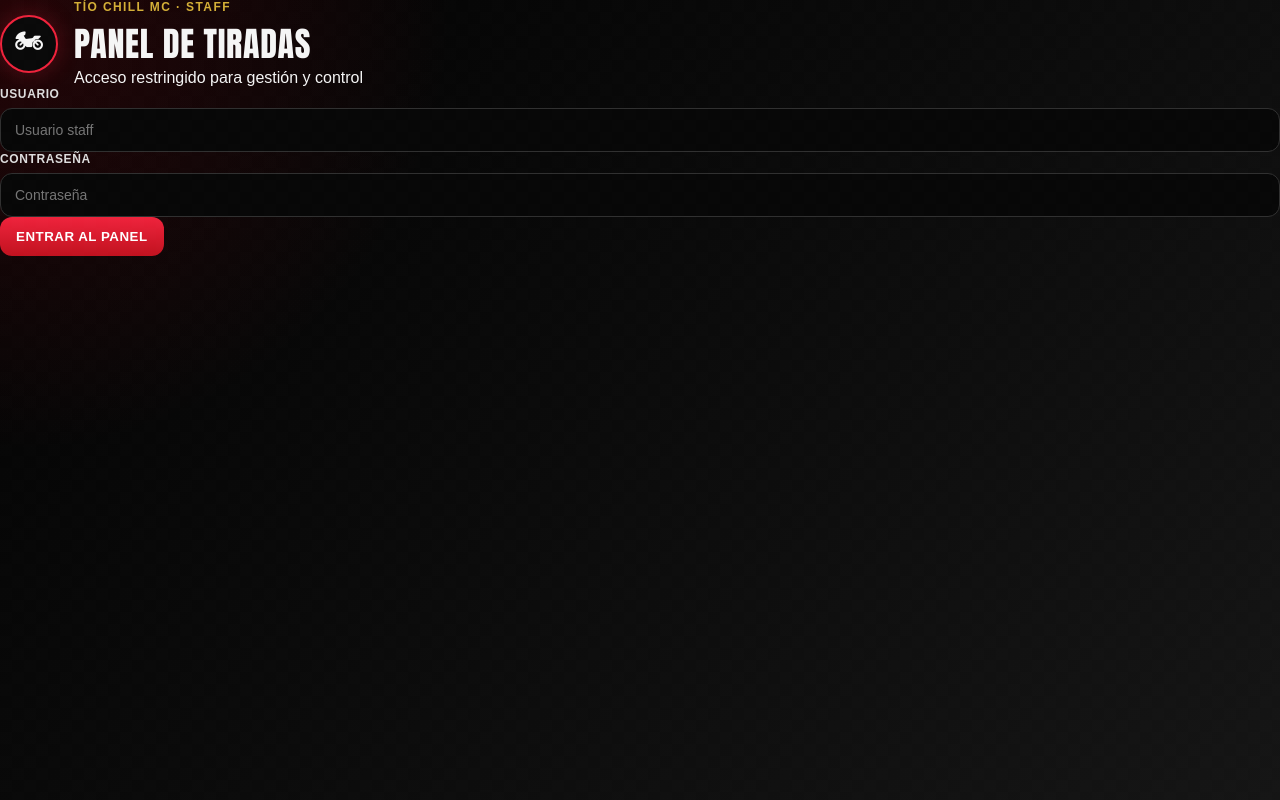
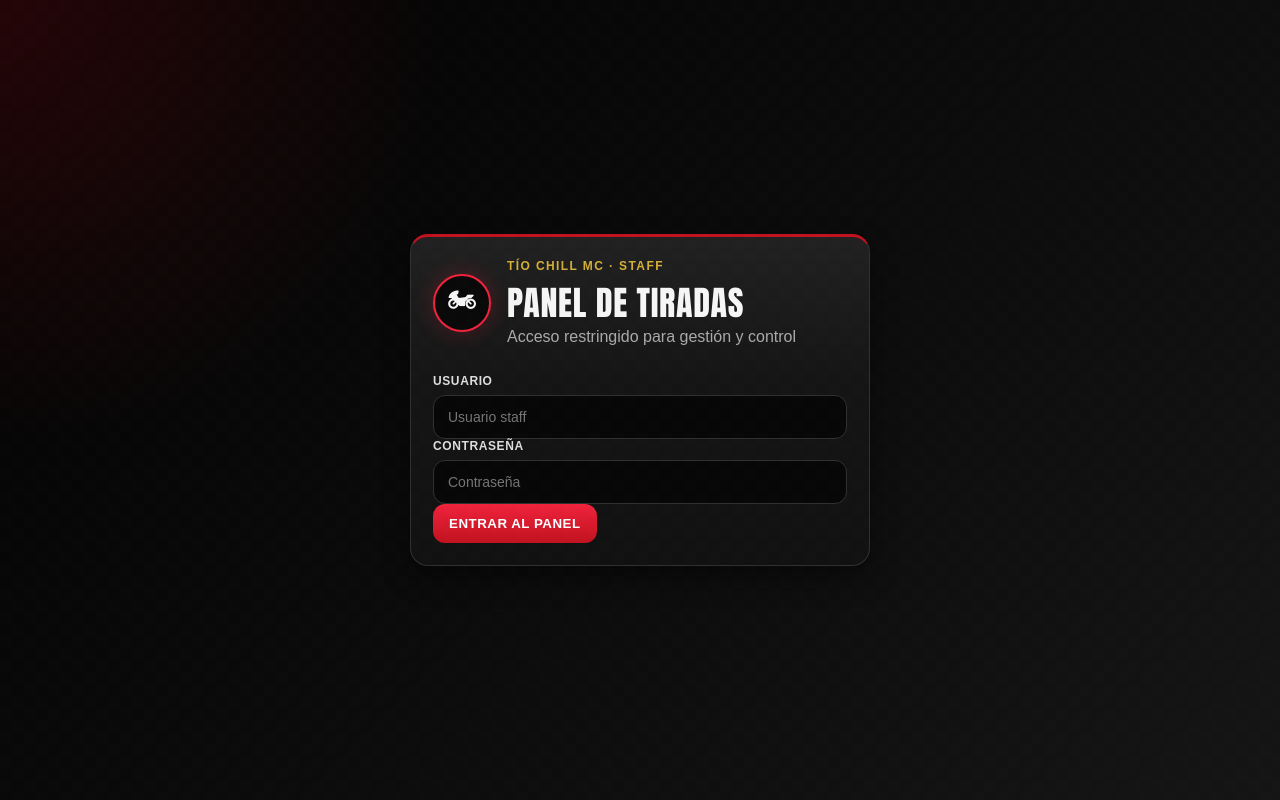
Before and after one commit to selenalbala/botTioChill, a website: page web/public/login.html in a window 1280 px wide. Drawn offline with Linux system fonts and the light colour scheme; files that its build step writes are made by us from their sources.

Commit message:
Update styles.css

```diff
--- a/web/public/styles.css
+++ b/web/public/styles.css
@@ -41,6 +41,12 @@ body::before {
   background-position: 0 0, 0 12px, 12px -12px, -12px 0;
 }
 
+.login-body {
+  display: grid;
+  place-items: center;
+  padding: 24px;
+}
+
 .topbar {
   position: sticky;
   top: 0;
@@ -73,6 +79,10 @@ body::before {
   font-size: 28px;
 }
 
+.login-brand {
+  margin-bottom: 28px;
+}
+
 .mini-title {
   margin: 0 0 4px;
   color: var(--gold);
@@ -98,6 +108,7 @@ h2 {
 }
 
 .topbar span,
+.login-card span,
 .help {
   color: var(--muted);
 }
@@ -116,7 +127,8 @@ h2 {
 }
 
 .stat-card,
-.card {
+.card,
+.login-card {
   background:
     linear-gradient(180deg, rgba(255,255,255,.04), transparent 45%),
     linear-gradient(180deg, var(--card2), var(--card));
@@ -151,8 +163,13 @@ h2 {
   margin-bottom: 20px;
 }
 
-.card {
+.card,
+.login-card {
   padding: 22px;
+}
+
+.login-card {
+  width: min(100%, 460px);
 }
 
 .card-title {
```
